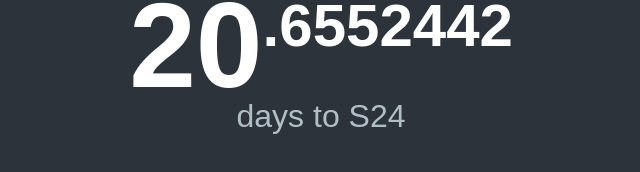
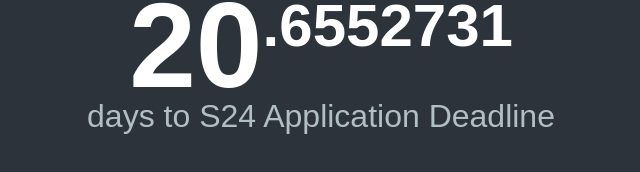
Before and after one commit to sudhamabhatia/yc-S24, a React (Create React App) app: page / in a window 1280 px wide. Shown: the part 392-564 px from the top of the page, without its empty margins (319-959 px from the left). Built offline with nearby package versions, Linux system fonts and the light colour scheme.

Commit message:
quick copy changes

```diff
--- a/src/Countdown.js
+++ b/src/Countdown.js
@@ -42,7 +42,7 @@ const Countdown = () => {
       <span className="countdown-text">
         {timeLeft.whole}<sup>.{timeLeft.fraction}</sup>
       </span>
-      <span className="label">days to S24</span>
+      <span className="label">days to S24 Application Deadline</span>
     </div>
   );
 };
```
Also changed, not shown: 1 other file (tests, documents, lock files or other folders).
